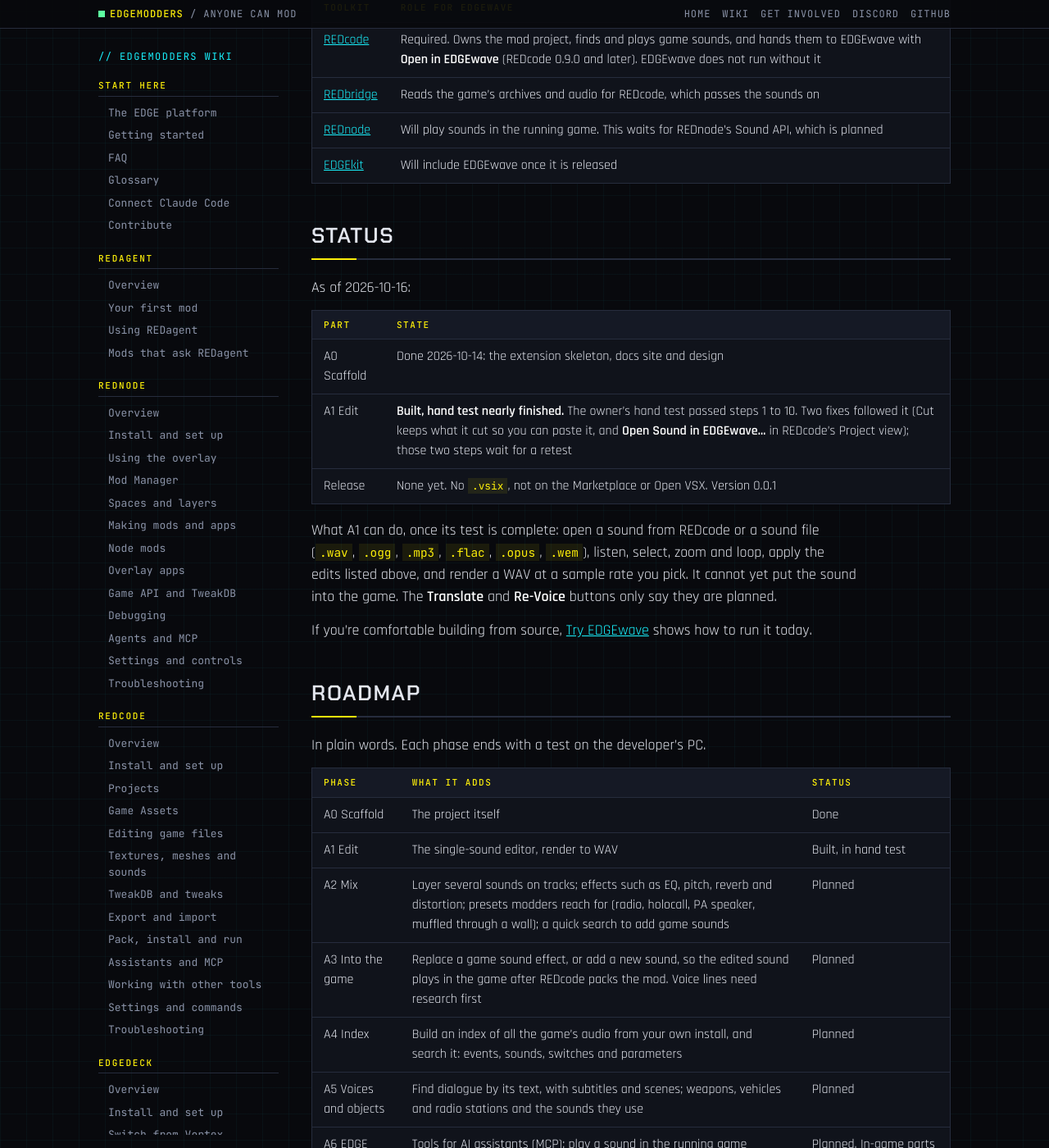
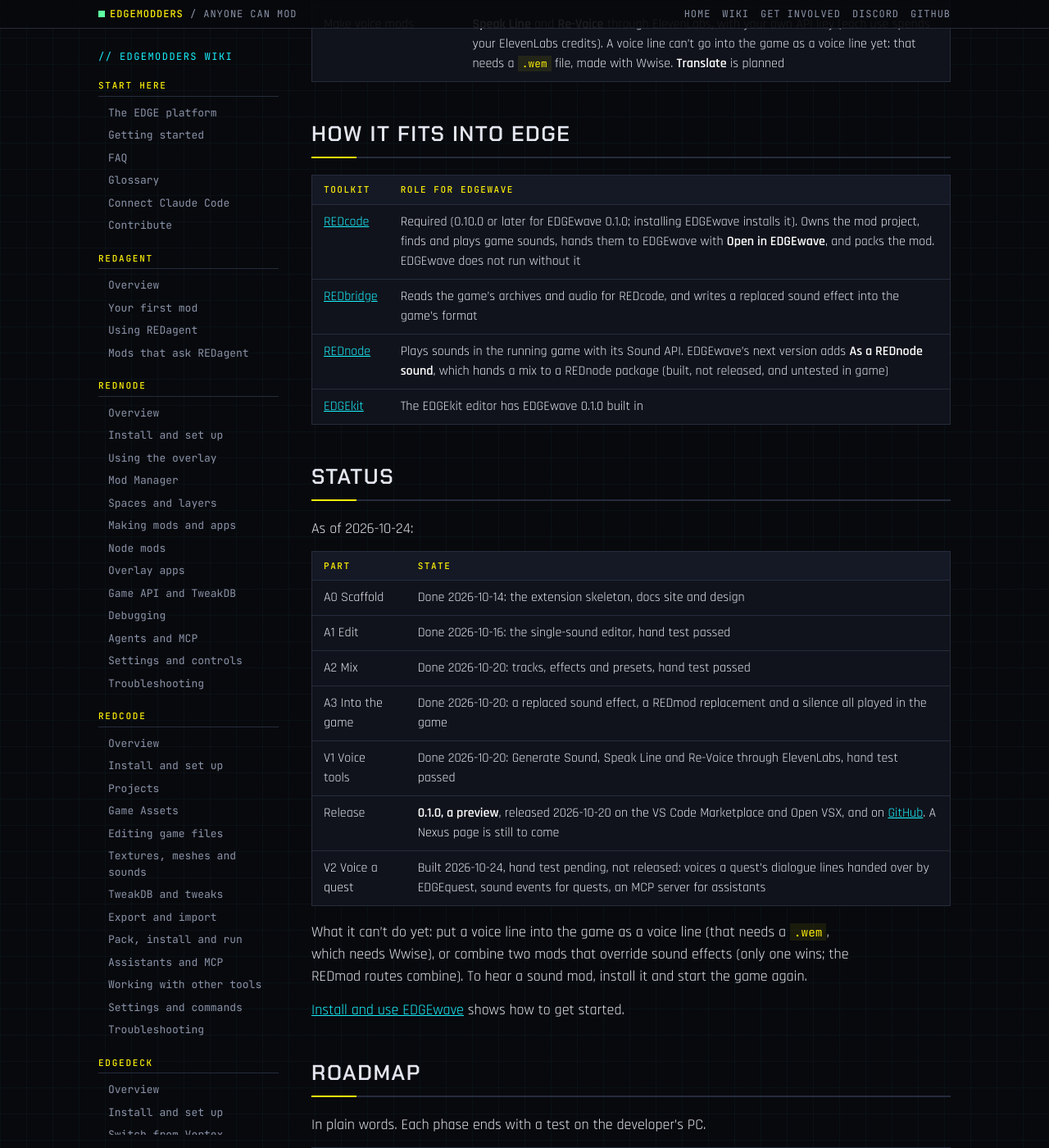
Before and after one commit to Edgemodders/EDGEweb, a Jekyll site: the page built from docs/wiki/edgewave/index.md, in a window 1280 px wide and 1400 px high, scrolled down 1906 px. Shown: the whole window at 82% size. Built offline with Jekyll 4.4.1, drawn with Linux system fonts in a browser that asks for light colours; some of the changed text lies outside the part shown.

Commit message:
Wiki: EDGEwave 0.1.0 released as a preview; the try-it page becomes Install and use
Co-Authored-By: Claude Opus 5.5 <noreply@anthropic.com>

````diff
--- a/docs/wiki/edgewave/index.md
+++ b/docs/wiki/edgewave/index.md
@@ -3,15 +3,15 @@ title: EDGEwave
 nav_title: Overview
 section: EDGEwave
 order: 0
-description: "EDGEwave, the EDGE platform's sound studio: edit, mix and re-voice Cyberpunk 2077's sounds inside VS Code, beside REDcode. In development, not released."
-reviewed: 2026-10-16
+description: "EDGEwave, the EDGE platform's sound studio: edit, mix and re-voice Cyberpunk 2077's sounds inside VS Code, beside REDcode, and put them into your mod. Released as a preview."
+reviewed: 2026-10-24
 ---
 
 # EDGE<span class="y">wave</span>
 
-EDGEwave is the EDGE platform's sound studio. It is a VS Code extension that works beside [REDcode](../redcode/): REDcode finds and plays a game sound, and one button, **Open in EDGEwave**, takes it into the studio. There you cut, fade and shape the sound, and save the result into the mod you are making.
+EDGEwave is the EDGE platform's sound studio. It is a VS Code extension that works beside [REDcode](../redcode/): REDcode finds and plays a game sound, and one button, **Open in EDGEwave**, takes it into the studio. There you cut, fade, mix and shape the sound, and put the result into the mod you are making.
 
-**It is in development and not released yet.** The first part, the single-sound editor, is built and being hand-tested. Getting your edited sound into the game is a later phase, so today the result is a WAV file in your project, not a working sound mod.
+**EDGEwave 0.1.0 is out, as a preview** (2026-10-20), on the VS Code Marketplace and Open VSX. It edits a sound, mixes several with effects, puts the result into the game (replacing a sound effect, or a whole audio event through REDmod), and makes new sounds and voice lines through ElevenLabs with your own key. See [Install and use EDGEwave](try-it.html).
 
 {% include shot.html caption="EDGEwave's sound editor" shows="A game sound open in the EDGEwave editor: the waveform with a selection, the Edits list, and the Render pane, in REDcode's HUD colours." %}
 
@@ -24,9 +24,12 @@ EDGEwave puts those steps in one place, next to the mod project:
 - **open any game sound** straight from REDcode's sound browser or audio player;
 - **edit it** with the basics: trim, cut, copy and paste, silence, fades, gain, normalize, mono or stereo, loop points;
 - **keep the original safe**: your edits are a list of steps saved in a small `.edgewave` file, so you can undo, change or remove any of them later;
-- **render** the result to a WAV file in your project.
+- **mix** several sounds on tracks, with effects (EQ, filters, reverb, distortion, compressor) and presets such as **Radio**, **Holocall**, **PA speaker** and **Muffled through a wall**;
+- **render** the result to a WAV file in your project;
+- **put it into the game** with **Into the Game…**: replace one sound effect, or replace or silence a whole audio event as a REDmod custom sound;
+- **make new sounds and voices** through ElevenLabs: a sound effect from a description, a line spoken in a voice, or a line re-voiced.
 
-Later phases add mixing, effects, getting the sound into the game, and a search over all of the game's audio (see [Roadmap](#roadmap)).
+Later phases add a search over all of the game's audio, and more (see [Roadmap](#roadmap)).
 
 ## Why you might want it
 
@@ -35,30 +38,34 @@ Later phases add mixing, effects, getting the sound into the game, and a search
 | Want to change how something in the game sounds | The game's own sound, opened in one click from REDcode, with no converting by hand |
 | Are new to audio editing | The common edits as buttons, with undo and redo like any VS Code file |
 | Share your mod's source, for example on GitHub | The `.edgewave` file lists your edits, never the audio itself, so it holds no game data and is safe to share. EDGEwave fetches the sound again from your own game when you open it |
-| Make voice mods | A **Voice line** mode, with **Translate** and **Re-Voice** buttons that will reach AI voice services (planned: the buttons only say so for now) |
+| Make voice mods | **Speak Line** and **Re-Voice** through ElevenLabs, with your own API key (each use spends your ElevenLabs credits). A voice line can't go into the game as a voice line yet: that needs a `.wem` file, made with Wwise. **Translate** is planned |
 
 ## How it fits into EDGE
 
 | Toolkit | Role for EDGEwave |
 |---|---|
-| [REDcode](../redcode/) | Required. Owns the mod project, finds and plays game sounds, and hands them to EDGEwave with **Open in EDGEwave** (REDcode 0.9.0 and later). EDGEwave does not run without it |
-| [REDbridge](../redbridge/) | Reads the game's archives and audio for REDcode, which passes the sounds on |
-| [REDnode](../rednode/) | Will play sounds in the running game. This waits for REDnode's Sound API, which is planned |
-| [EDGEkit](../edgekit/) | Will include EDGEwave once it is released |
+| [REDcode](../redcode/) | Required (0.10.0 or later for EDGEwave 0.1.0; installing EDGEwave installs it). Owns the mod project, finds and plays game sounds, hands them to EDGEwave with **Open in EDGEwave**, and packs the mod. EDGEwave does not run without it |
+| [REDbridge](../redbridge/) | Reads the game's archives and audio for REDcode, and writes a replaced sound effect into the game's format |
+| [REDnode](../rednode/) | Plays sounds in the running game with its Sound API. EDGEwave's next version adds **As a REDnode sound**, which hands a mix to a REDnode package (built, not released, and untested in game) |
+| [EDGEkit](../edgekit/) | The EDGEkit editor has EDGEwave 0.1.0 built in |
 
 ## Status
 
-As of 2026-10-16:
+As of 2026-10-24:
 
 | Part | State |
 |---|---|
 | A0 Scaffold | Done 2026-10-14: the extension skeleton, docs site and design |
-| A1 Edit | **Built, hand test nearly finished.** The owner's hand test passed steps 1 to 10. Two fixes followed it (Cut keeps what it cut so you can paste it, and **Open Sound in EDGEwave…** in REDcode's Project view); those two steps wait for a retest |
-| Release | None yet. No `.vsix`, not on the Marketplace or Open VSX. Version 0.0.1 |
+| A1 Edit | Done 2026-10-16: the single-sound editor, hand test passed |
+| A2 Mix | Done 2026-10-20: tracks, effects and presets, hand test passed |
+| A3 Into the game | Done 2026-10-20: a replaced sound effect, a REDmod replacement and a silence all played in the game |
+| V1 Voice tools | Done 2026-10-20: Generate Sound, Speak Line and Re-Voice through ElevenLabs, hand test passed |
+| Release | **0.1.0, a preview**, released 2026-10-20 on the VS Code Marketplace and Open VSX, and on [GitHub](https://github.com/Edgemodders/EDGEwave/releases). A Nexus page is still to come |
+| V2 Voice a quest | Built 2026-10-24, hand test pending, not released: voices a quest's dialogue lines handed over by EDGEquest, sound events for quests, an MCP server for assistants |
 
-What A1 can do, once its test is complete: open a sound from REDcode or a sound file (`.wav`, `.ogg`, `.mp3`, `.flac`, `.opus`, `.wem`), listen, select, zoom and loop, apply the edits listed above, and render a WAV at a sample rate you pick. It cannot yet put the sound into the game. The **Translate** and **Re-Voice** buttons only say they are planned.
+What it can't do yet: put a voice line into the game as a voice line (that needs a `.wem`, which needs Wwise), or combine two mods that override sound effects (only one wins; the REDmod routes combine). To hear a sound mod, install it and start the game again.
 
-If you're comfortable building from source, [Try EDGEwave](try-it.html) shows how to run it today.
+[Install and use EDGEwave](try-it.html) shows how to get started.
 
 ## Roadmap
 
@@ -67,14 +74,16 @@ In plain words. Each phase ends with a test on the developer's PC.
 | Phase | What it adds | Status |
 |---|---|---|
 | A0 Scaffold | The project itself | Done |
-| A1 Edit | The single-sound editor, render to WAV | Built, in hand test |
-| A2 Mix | Layer several sounds on tracks; effects such as EQ, pitch, reverb and distortion; presets modders reach for (radio, holocall, PA speaker, muffled through a wall); a quick search to add game sounds | Planned |
-| A3 Into the game | Replace a game sound effect, or add a new sound, so the edited sound plays in the game after REDcode packs the mod. Voice lines need research first | Planned |
+| A1 Edit | The single-sound editor, render to WAV | Done, in 0.1.0 |
+| A2 Mix | Layer several sounds on tracks; effects such as EQ, reverb and distortion; presets modders reach for (radio, holocall, PA speaker, muffled through a wall); a quick search to add game sounds | Done, in 0.1.0 |
+| A3 Into the game | Replace a game sound effect, or replace or silence an audio event with REDmod, so the edited sound plays in the game after REDcode packs the mod. Voice lines need a `.wem`, still being researched | Done, in 0.1.0 |
+| V1 Voice tools | Generate Sound, Speak Line and Re-Voice through ElevenLabs | Done, in 0.1.0 |
+| V2 Voice a quest | Voice a quest's lines, sound events for quests, tools for AI assistants (MCP) | Built, hand test pending |
 | A4 Index | Build an index of all the game's audio from your own install, and search it: events, sounds, switches and parameters | Planned |
 | A5 Voices and objects | Find dialogue by its text, with subtitles and scenes; weapons, vehicles and radio stations and the sounds they use | Planned |
-| A6 EDGE | Tools for AI assistants (MCP); play a sound in the running game through REDnode | Planned. In-game parts wait for REDnode's Sound API |
+| A6 EDGE | Play a sound in the running game through REDnode | Planned. The MCP server came with V2 |
 
-**Translate** (the same line in another language) and **Re-Voice** (the same words in a different voice) will use third-party AI services. They are ideas for now, with no phase until they are defined.
+**Translate** (the same line in another language) is planned, with no phase until it is defined.
 
 ## Credits
 
@@ -84,6 +93,6 @@ EDGEwave's search (A4) is inspired by [Cyberpunk 2077 SoundDB](https://gitlab.co
 
 | Page | |
 |---|---|
-| [Try EDGEwave](try-it.html) | Run the editor today by building it from source |
+| [Install and use EDGEwave](try-it.html) | Install it, open a sound, edit, mix, put it into the game, the voice tools, settings |
 
-The [EDGEwave docs](https://edgemodders.github.io/EDGEwave/), with its [design](https://edgemodders.github.io/EDGEwave/design.html) and the [A1 Edit](https://edgemodders.github.io/EDGEwave/a1-edit.html) page, are the developer reference. Source and issues: [github.com/Edgemodders/EDGEwave](https://github.com/Edgemodders/EDGEwave).
+The [EDGEwave docs](https://edgemodders.github.io/EDGEwave/), with its [design](https://edgemodders.github.io/EDGEwave/design.html) and the [A1 Edit](https://edgemodders.github.io/EDGEwave/a1-edit.html), [A2 Mix](https://edgemodders.github.io/EDGEwave/a2-mix.html) and [A3 Into the game](https://edgemodders.github.io/EDGEwave/a3-game.html) pages, are the developer reference. Source and issues: [github.com/Edgemodders/EDGEwave](https://github.com/Edgemodders/EDGEwave).
--- a/docs/wiki/edgewave/try-it.md
+++ b/docs/wiki/edgewave/try-it.md
@@ -1,54 +1,93 @@
 ---
-title: Try EDGEwave
-nav_title: Try it
+title: Install and use EDGEwave
+nav_title: Install and use
 section: EDGEwave
 order: 1
-description: "Run EDGEwave's sound editor today by building it from source. For the curious: it is unreleased and still in its hand test."
-reviewed: 2026-10-16
+description: "Install EDGEwave from the VS Code Marketplace or Open VSX, open a game sound, edit and mix it, put it into the game, and make voices with ElevenLabs."
+reviewed: 2026-10-24
 ---
 
-# Try <span class="y">EDGEwave</span>
+# Install and use <span class="y">EDGEwave</span>
 
-EDGEwave has no release yet, so there is nothing to download and install. If you're comfortable with a terminal, you can build it from its source and run it in a test window of VS Code. This is how its developer tests it.
-
-Expect an unfinished tool. The editor works, but its hand test isn't complete, and it can't put a sound into the game yet: you get a WAV file in your project. EDGEwave never changes your game folder.
+EDGEwave 0.1.0 is a **preview**: everything in it passed its hand test, in the game where it applies, but expect rough edges. EDGEwave never changes your game folder by itself: what it makes goes into your REDcode project, and REDcode packs it into a mod.
 
 ## What you need
 
 | You need | Notes |
 |---|---|
-| Cyberpunk 2077 on Windows | EDGEwave reads its sounds through REDcode and REDbridge |
-| [VS Code](https://code.visualstudio.com/) | |
-| [REDcode](../redcode/) 0.9.0 or later, set up with REDbridge | REDcode is "REDcode for Cyberpunk 2077" in VS Code's Extensions view, or part of the [EDGEkit extension pack](../edgekit/install-pack.html). **REDcode: Install REDbridge** fetches REDbridge |
-| [Git](https://git-scm.com/) and [Node.js](https://nodejs.org/) 24 | To download and build EDGEwave |
-| A REDcode project | Where EDGEwave saves your edits and renders. Without one, it asks for a folder |
+| Cyberpunk 2077 on Windows | Steam, GOG or Epic. EDGEwave reads its sounds through REDcode and REDbridge |
+| [VS Code](https://code.visualstudio.com/) 1.90 or later | Or the [EDGEkit](../edgekit/) editor, which has EDGEwave built in |
+| [REDcode](../redcode/) 0.10.0 or later, set up with REDbridge | Installing EDGEwave installs REDcode with it. REDcode offers to download REDbridge the first time it needs it |
+| A REDcode project | Where EDGEwave saves your edits and renders. See [Projects](../redcode/projects.html) |
+| For the voice tools only: an [ElevenLabs](https://elevenlabs.io) account and API key | Each use spends your ElevenLabs credits |
 
-## Build and run it
+## Install it
 
-1. Download and build EDGEwave in a terminal:
+1. In VS Code, open the **Extensions** view (Ctrl+Shift+X).
+2. Search for **EDGEwave** (publisher Edgemodders, id `edgemodders.edgewave`) and press **Install**. It is on the VS Code Marketplace and on Open VSX, so it installs the same way in editors that use Open VSX.
+3. VS Code installs REDcode for Cyberpunk 2077 with it, if you don't have it yet.
 
-   ```powershell
-   git clone https://github.com/Edgemodders/EDGEwave.git
-   cd EDGEwave
-   npm install
-   npm run build
-   ```
-
-2. Open the `EDGEwave` folder in VS Code and press **F5**. Pick **Run EDGEwave** if VS Code asks. A second VS Code window opens with EDGEwave loaded. Use that window for everything below; closing it stops EDGEwave.
-3. In that window, open your REDcode project.
-
-**Untested combination:** the developer's hand test ran EDGEwave beside REDcode's source (the **Run EDGEwave with REDcode main** option in the same list), from before REDcode 0.9.0 was released. Running it beside an installed REDcode 0.9.0 should work, since that release carries what EDGEwave needs, but it hasn't been checked. The [dev setup](https://edgemodders.github.io/EDGEwave/dev-setup.html) has the developer details.
+The `.vsix` file is also on [EDGEwave's releases page](https://github.com/Edgemodders/EDGEwave/releases), for installing by hand (**Extensions: Install from VSIX…**). Updates come through the Extensions view.
 
 ## Edit a sound
 
-1. **Open a sound.** Run **REDcode: Browse Game Sounds**, play a sound, and click **Open in EDGEwave**. Or right-click a sound file in REDcode's Project view or VS Code's Explorer and choose **Open Sound in EDGEwave…**.
+1. **Open a sound.** Run **REDcode: Browse Game Sounds**, play a sound, and click **Open in EDGEwave**. Or right-click a `.wav` or `.ogg` file in REDcode's Project view or VS Code's Explorer and choose **Open Sound in EDGEwave…**.
 2. **Listen and select.** Space plays and stops. Drag on the waveform to select part of it; **Loop** repeats the selection. Ctrl+mouse wheel zooms, and **Fit** shows the whole sound.
-3. **Edit.** Use the edit buttons. Each edit is listed under **Edits**, where × removes it. Ctrl+Z and Ctrl+Y undo and redo, and Ctrl+S saves.
-4. **Render.** Pick a sample rate and click **Render WAV**. The WAV appears in your project.
+3. **Edit.** Trim, Cut, Copy, Paste, Silence, Fade in and out (three curves), Apply gain, Normalize, Mono or Stereo. Each edit is listed under **Edits**, where × removes it. Ctrl+Z and Ctrl+Y undo and redo, and Ctrl+S saves.
+4. **Render.** Pick a sample rate and click **Render WAV**. A 16-bit WAV appears in your project.
 
-The EDGEwave icon in the activity bar opens the **Sounds** view, a list of the sounds you have opened.
+The EDGEwave icon in the activity bar opens the **Sounds** view: your project's sound documents, and the ones you opened lately.
 
 {% include shot.html caption="The Sounds view and Open in EDGEwave" shows="REDcode's sound browser with the Open in EDGEwave button, and EDGEwave's Sounds view in the activity bar listing two sound documents." %}
+
+## Mix several sounds
+
+| Part | What it does |
+|---|---|
+| **Add Sound** | Adds a track: a game sound effect, a game file by its path, or a sound file |
+| The lanes | One per track on a shared timeline. Drag a clip sideways to move it in time, or a lane up or down to reorder it. A checkbox per lane puts the track in the mix or leaves it out; right-click a lane for **Only This Track** and **All Tracks** |
+| **Track** | Level, Pan, Rate (pitch and speed together) and Start, for the selected track |
+| **Effects** | Per track and on the master: EQ, Low-pass, High-pass, Band-pass, Reverb, Distortion, Compressor. Presets: **Radio**, **Holocall**, **PA speaker**, **Muffled through a wall** |
+
+Drag the bar between the Track bar and the Clip bar to give the lanes more room. **Render WAV** renders the checked tracks, reverb tails included.
+
+## Put it into the game
+
+**Into the Game…** asks what the mix should replace. It lists every game sound effect on a track, the tracks in the mix first:
+
+| Route | What it does | Works beside other sound mods |
+|---|---|---|
+| **Override sound `<hash>`** | Replaces that one sound (one variation of its event) | No: the last mod loaded wins |
+| **Replace the event, every variation, with REDmod** | The game plays your mix for that audio event | Yes |
+| **Silence the event, every variation, with REDmod** | The game plays silence for that event | Yes |
+| **A REDmod custom sound for an event…** | The same, for an event you name | Yes |
+
+What goes in is the mix of the checked tracks. Then:
+
+1. For the REDmod routes, turn on REDcode's `redcode.pack.redmod` setting first.
+2. Pack the project with REDcode and install the mod. See [Pack and install](../redcode/pack-install.html).
+3. Start the game again to hear it: a sound mod is read when the game starts. For the REDmod routes, start it with REDcode's **Run Game**, so REDmod deploys the sound.
+
+Voice lines can't go into the game as voice lines yet: that needs a `.wem` file, which needs Wwise. A REDmod custom sound can still play a mix for an event.
+
+## Voice tools (ElevenLabs)
+
+| Button | What it makes |
+|---|---|
+| **Generate Sound…** | A sound effect from a description, with a length, Loop, and how closely to follow the description |
+| **Speak Line…** | A line spoken in one of your ElevenLabs voices, or in the selected game line's voice |
+| **Re-Voice…** | The selected line's words and timing in another voice: describe it (such as `female, calm`) or pick one of your voices |
+
+Set your key with **EDGEwave: Set ElevenLabs API Key**. It is kept in VS Code's secret storage, not in a settings file. Using a game line's voice makes a voice clone in your ElevenLabs account: EDGEwave asks once before the first clone, reuses it for that line, and **EDGEwave: ElevenLabs Voices Made by EDGEwave…** lists the clones so you can delete them. A game line's voice belongs to a real voice actor: use clones only for your own mods, and follow ElevenLabs' terms.
+
+## Settings
+
+| Setting | Default | What it does |
+|---|---|---|
+| `edgewave.elevenlabs.sampleRate` | 48000 | The rate the voice tools ask for. If your plan refuses it, EDGEwave uses 24000 from then on |
+| `edgewave.elevenlabs.speechModel` | Empty: ElevenLabs' default | The model Speak Line starts with |
+| `edgewave.elevenlabs.voiceChangerModel` | `eleven_multilingual_sts_v2` | The model Re-Voice starts with |
+| `edgewave.elevenlabs.baseUrl` | `https://api.elevenlabs.io` | ElevenLabs' server, for data residency |
 
 ## Where files go
 
@@ -58,8 +97,12 @@ The EDGEwave icon in the activity bar opens the **Sounds** view, a list of the s
 | A game voice line | The game file's own path under `source\raw`, and the WAV beside it |
 | A file on disk | A `.edgewave` file beside it. Rendering a `.wav` writes `<name>.edit.wav`, so your original is kept |
 
-Opening the same sound again reopens its `.edgewave` file, with your edits.
+Opening the same sound again reopens its `.edgewave` file, with your edits. The `.edgewave` file holds your edits, never audio, so it is safe to share.
+
+## Coming in the next version
+
+Built but not released, and still in hand test (see EDGEwave's [changelog](https://github.com/Edgemodders/EDGEwave/blob/main/CHANGELOG.md)): **As a REDnode sound** in Into the Game, **Voice Lines** for a quest's dialogue, a search over the game's sound events, and **EDGEwave: Connect an Assistant (MCP)…** for AI assistants such as Claude Code. The next version needs REDcode 0.10.3 or later.
 
 ## Tell us what you find
 
-Report problems on [EDGEwave's issues page](https://github.com/Edgemodders/EDGEwave/issues) or on the [EDGEmodders Discord](https://discord.gg/63qP3Erw43). Say what you did, what you expected and what happened.
+Report problems on [EDGEwave's issues page](https://github.com/Edgemodders/EDGEwave/issues) or on the [EDGEmodders Discord]({{ site.discord }}). Say what you did, what you expected and what happened.
````
